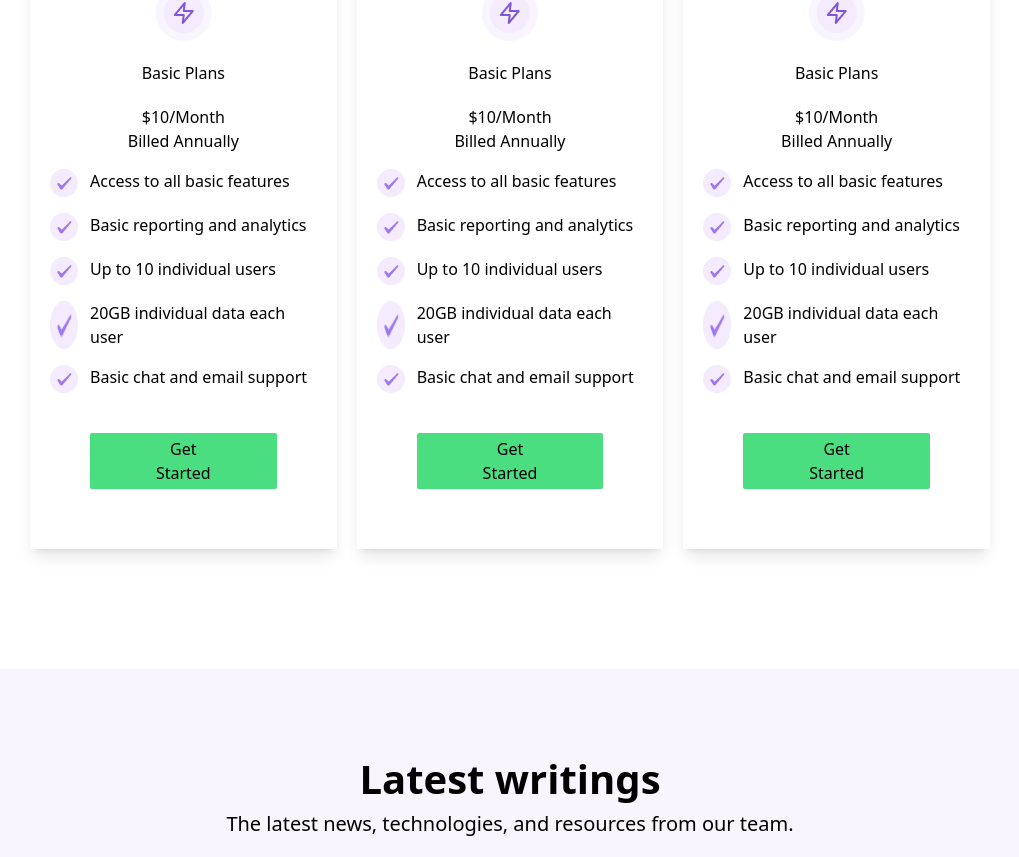
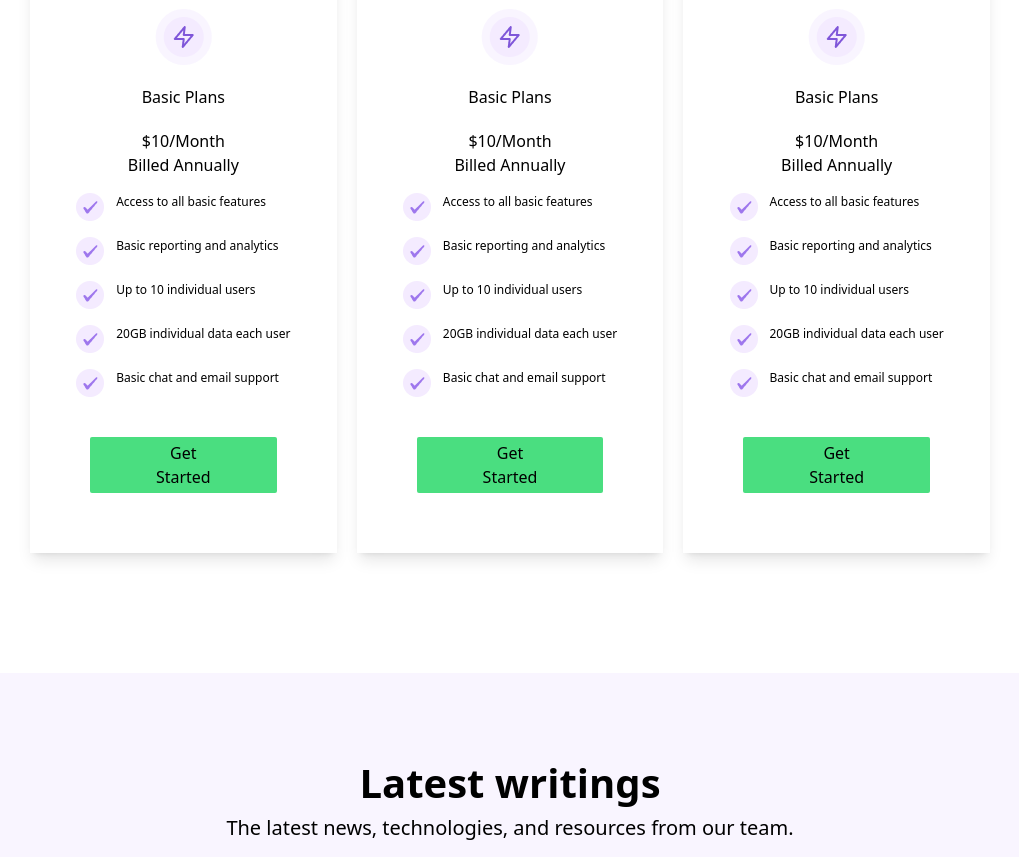
Before and after one commit to olaspanky/lauraproj, a Next.js app: page / in a window 1280 px wide. Shown: the part 4695-5552 px from the top of the page, without its empty margins (130-1149 px from the left). Built offline with nearby package versions, Linux system fonts and the light colour scheme.

Commit message:
changed font

```diff
--- a/components/Pricing.jsx
+++ b/components/Pricing.jsx
@@ -6,7 +6,7 @@ import Image from 'next/image'
 const Pricing = () => {
   return (
     <div>
-        <div className='lg:px-40 p-10 bg-white'>
+         text-[9px] lg:text-[12px]<div className='lg:px-40 p-10 bg-white'>
             <div>
                 <p className='text-[15px] text-blue-600'>Pricing</p>
                 <h1 className='text-[30px] text-black'>Simple, transparent pricing</h1>
@@ -22,11 +22,11 @@ const Pricing = () => {
                 </div>
                 <div className='flex justify-center align-center '>
                 <ul className='list-disk'>
-                <li className='pt-4 flex gap-3'> <Image src={check}/>Access to all basic features</li>
-                <li className='pt-4 flex gap-3'> <Image src={check}/>Basic reporting and analytics</li>
-                <li className='pt-4 flex gap-3'> <Image src={check}/>Up to 10 individual users</li>
-                <li className='pt-4 flex gap-3'> <Image src={check}/>20GB individual data each user</li>
-                <li className='pt-4 flex gap-3'> <Image src={check}/>Basic chat and email support</li>
+                <li className='pt-4 flex gap-3 text-[9px] lg:text-[12px]'> <Image src={check}/>Access to all basic features</li>
+                <li className='pt-4 flex gap-3 text-[9px] lg:text-[12px]'> <Image src={check}/>Basic reporting and analytics</li>
+                <li className='pt-4 flex gap-3 text-[9px] lg:text-[12px]'> <Image src={check}/>Up to 10 individual users</li>
+                <li className='pt-4 flex gap-3 text-[9px] lg:text-[12px]'> <Image src={check}/>20GB individual data each user</li>
+                <li className='pt-4 flex gap-3 text-[9px] lg:text-[12px]'> <Image src={check}/>Basic chat and email support</li>
                 </ul>
                 </div>
                 <div className='flex justify-center align-center p-10'><button className='px-14 py-1 bg-green-400 p-10 rounded-sm'>Get Started</button></div>
@@ -43,11 +43,11 @@ const Pricing = () => {
                 </div>
                 <div className='flex justify-center align-center '>
                 <ul className='list-disk'>
-                <li className='pt-4 flex gap-3'> <Image src={check}/>Access to all basic features</li>
-                <li className='pt-4 flex gap-3'> <Image src={check}/>Basic reporting and analytics</li>
-                <li className='pt-4 flex gap-3'> <Image src={check}/>Up to 10 individual users</li>
-                <li className='pt-4 flex gap-3'> <Image src={check}/>20GB individual data each user</li>
-                <li className='pt-4 flex gap-3'> <Image src={check}/>Basic chat and email support</li>
+                <li className='pt-4 flex gap-3 text-[9px] lg:text-[12px]'> <Image src={check}/>Access to all basic features</li>
+                <li className='pt-4 flex gap-3 text-[9px] lg:text-[12px]'> <Image src={check}/>Basic reporting and analytics</li>
+                <li className='pt-4 flex gap-3 text-[9px] lg:text-[12px]'> <Image src={check}/>Up to 10 individual users</li>
+                <li className='pt-4 flex gap-3 text-[9px] lg:text-[12px]'> <Image src={check}/>20GB individual data each user</li>
+                <li className='pt-4 flex gap-3 text-[9px] lg:text-[12px]'> <Image src={check}/>Basic chat and email support</li>
                 </ul>
                 </div>
                 <div className='flex justify-center align-center p-10'><button className='px-14 py-1 bg-green-400 p-10 rounded-sm'>Get Started</button></div>
@@ -64,11 +64,11 @@ const Pricing = () => {
                 </div>
                 <div className='flex justify-center align-center '>
                 <ul className='list-disk'>
-                <li className='pt-4 flex gap-3'> <Image src={check}/>Access to all basic features</li>
-                <li className='pt-4 flex gap-3'> <Image src={check}/>Basic reporting and analytics</li>
-                <li className='pt-4 flex gap-3'> <Image src={check}/>Up to 10 individual users</li>
-                <li className='pt-4 flex gap-3'> <Image src={check}/>20GB individual data each user</li>
-                <li className='pt-4 flex gap-3'> <Image src={check}/>Basic chat and email support</li>
+                <li className='pt-4 flex gap-3 text-[9px] lg:text-[12px]'> <Image src={check}/>Access to all basic features</li>
+                <li className='pt-4 flex gap-3 text-[9px] lg:text-[12px]'> <Image src={check}/>Basic reporting and analytics</li>
+                <li className='pt-4 flex gap-3 text-[9px] lg:text-[12px]'> <Image src={check}/>Up to 10 individual users</li>
+                <li className='pt-4 flex gap-3 text-[9px] lg:text-[12px]'> <Image src={check}/>20GB individual data each user</li>
+                <li className='pt-4 flex gap-3 text-[9px] lg:text-[12px]'> <Image src={check}/>Basic chat and email support</li>
                 </ul>
                 </div>
                 <div className='flex justify-center align-center p-10'><button className='px-14 py-1 bg-green-400 p-10 rounded-sm'>Get Started</button></div>
```
